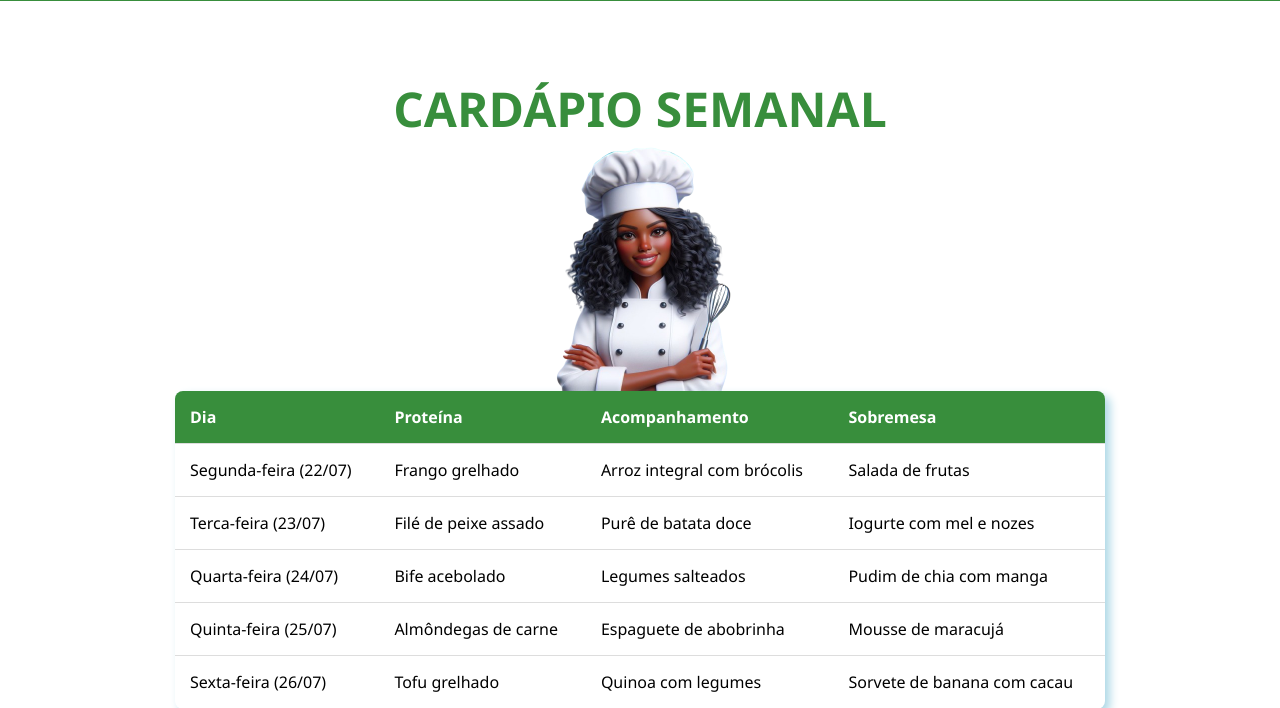
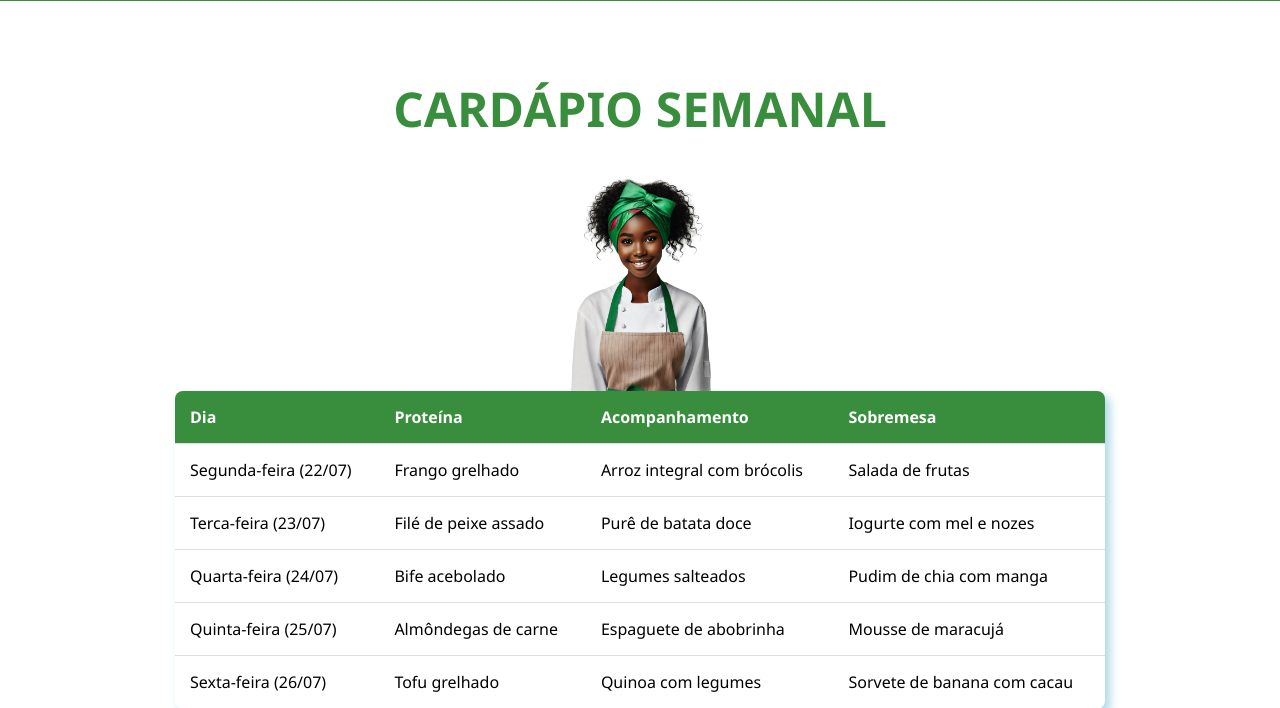
Before and after one commit to lordvitor11/carteirinha-IFBA, a PHP site: page /View/cardapio.php in a window 1280 px wide. Shown: the part 540-1248 px from the top of the page. Run offline with PHP 8.4, Linux system fonts and the light colour scheme; the visitor is signed in with stand-in values (Sample User, id 1); data comes from the database, SQL or seed files in the repository.

Commit message:
cozinheira.png

```diff
--- a/View/agendados.php
+++ b/View/agendados.php
@@ -39,7 +39,7 @@
 
     <div class="container">
         <h1>AGENDADOS</h1>
-        <img src="../assets/_a865d40c-77b6-4702-b2aa-50249d59935d-removebg-preview.png" alt="Imagem do Boneco" class="image2" draggable="false">
+        <img src="../assets/cozinheira.png" alt="Imagem do Boneco" class="image2" draggable="false">
 
         <table>
 
--- a/View/cardapio.php
+++ b/View/cardapio.php
@@ -101,7 +101,7 @@
 
     <div class="container">
         <h1>CARDÁPIO SEMANAL</h1>
-        <img src="../assets/_a865d40c-77b6-4702-b2aa-50249d59935d-removebg-preview.png" alt="Imagem do Boneco" class="image2" draggable="false">
+        <img src="../assets/cozinheira.png" alt="Imagem do Boneco" class="image2" draggable="false">
         <table>
             <?php
                 error_reporting(E_ALL);
```
